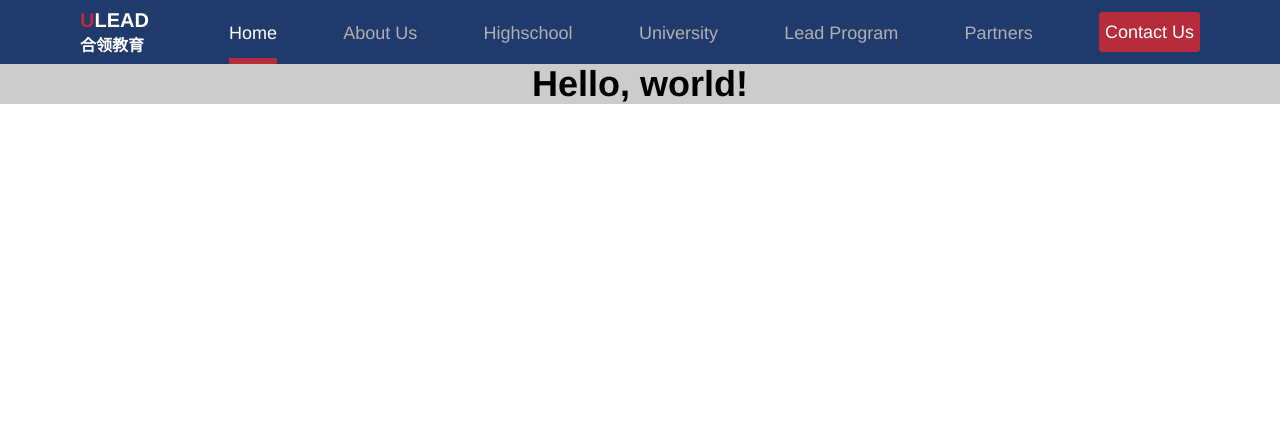
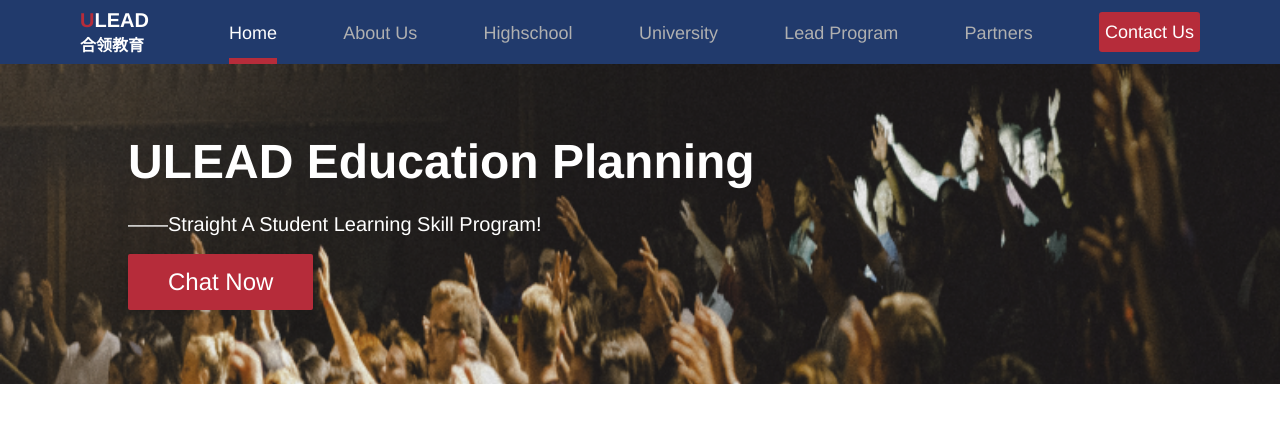
Before and after one commit to jacobsun000/ulead, a Next.js app: page / in a window 1280 px wide. Shown: the top 422 px of the page. Built offline with nearby package versions, Linux system fonts and the light colour scheme.

Commit message:
feat: Main page slider component

```diff
--- a/app/page.js
+++ b/app/page.js
@@ -1,11 +1,52 @@
 import Header from "@/ui/Header";
+import Image from "next/image";
 
 export default function Home() {
   return (
     <div>
       <Header currentPath="/" />
-      <h1 className="text-4xl font-bold text-center bg-[#ccc] text-black">Hello, world!</h1>
-
+      <MainSection />
     </div>
   );
 }
+
+function MainSection() {
+  return (
+    <section className="relative w-full h-[25vh] md:h-[40vh]"> {/* 20% of screen height */}
+      {/* Background Image */}
+      <Image
+        src="/img/slider1.png"
+        alt="Slider"
+        layout="fill"
+        objectFit="cover"
+        objectPosition="center"
+        quality={100}
+        priority
+      />
+
+      {/* Overlay Content */}
+      <div className="absolute inset-0 flex flex-col justify-center items-start pl-4 md:pl-32 text-center text-white">
+        {/* Title */}
+        <h1 className="text-[1.4rem] md:text-5xl font-bold mb-2">
+          ULEAD Education Planning
+        </h1>
+
+        {/* Subtitle */}
+        <p className="text-xs md:text-xl md:pt-4 mb-4">
+          ——Straight A Student Learning Skill Program!
+        </p>
+
+        {/* "Chat Now" Button */}
+        <a
+          href="#"
+          className="
+            bg-primary text-white px-10 text-2xl py-3 rounded-sm shadow-lg
+            hidden md:block
+            hover:bg-red-700 transition duration-300"
+        >
+          Chat Now
+        </a>
+      </div>
+    </section>
+  );
+}
```
Also changed, not shown: public/img/slider1.png (added).
